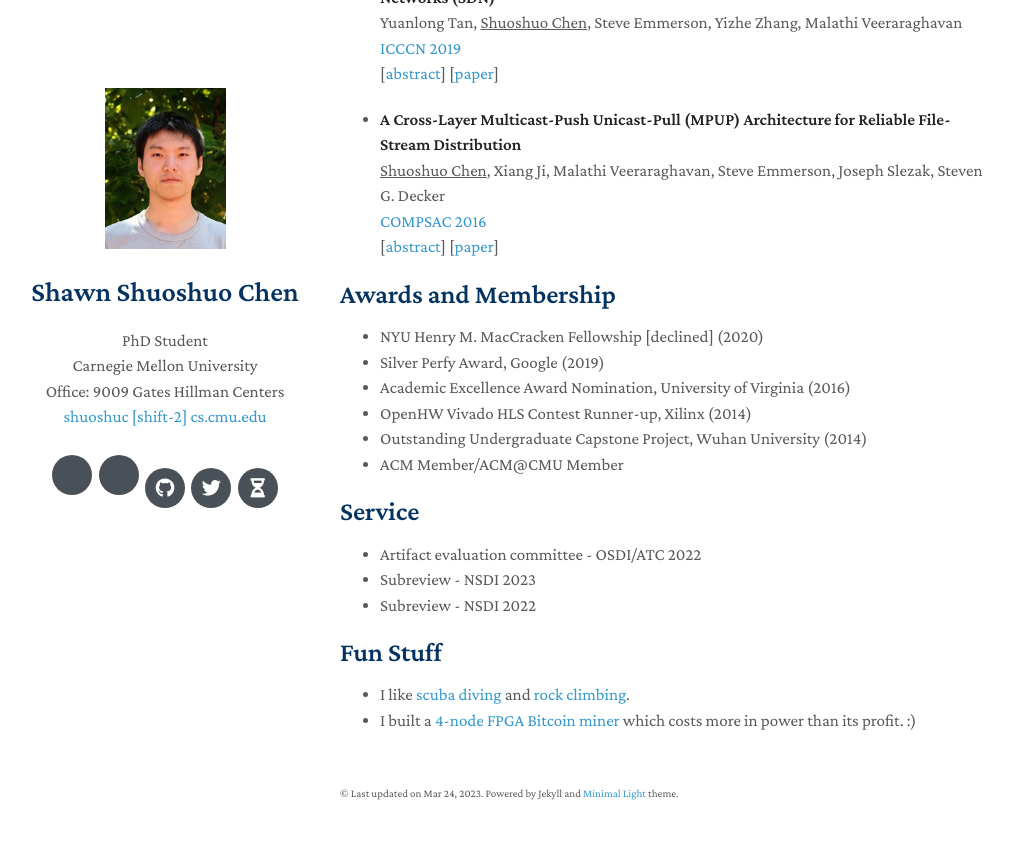
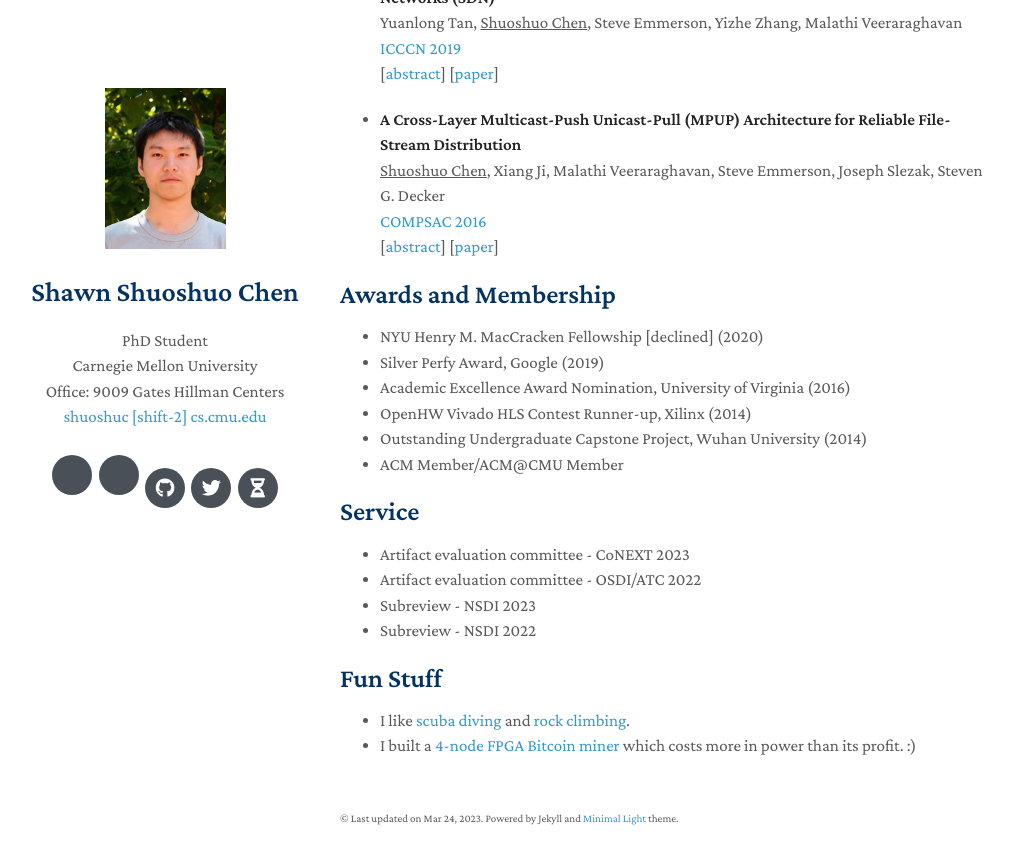
Before and after one commit to shuoshuc/homepage, a Jekyll site: the page built from index.md, in a window 1280 px wide and 900 px high, scrolled down 885 px. Shown: the top 864 px of the window, without its empty margins (130-1143 px from the left). Built offline with Jekyll 4.4.1, drawn with Linux system fonts in a browser that asks for light colours; nearby versions of some CDN libraries; a style sheet for code colours, icons or effects is not loaded.

Commit message:
Update index.md

```diff
--- a/index.md
+++ b/index.md
@@ -55,6 +55,7 @@ I received an MS in Computer Engineering from [University of Virginia](https://w
 
 ## Service
 
+- Artifact evaluation committee - CoNEXT 2023
 - Artifact evaluation committee - OSDI/ATC 2022
 - Subreview - NSDI 2023
 - Subreview - NSDI 2022
```
